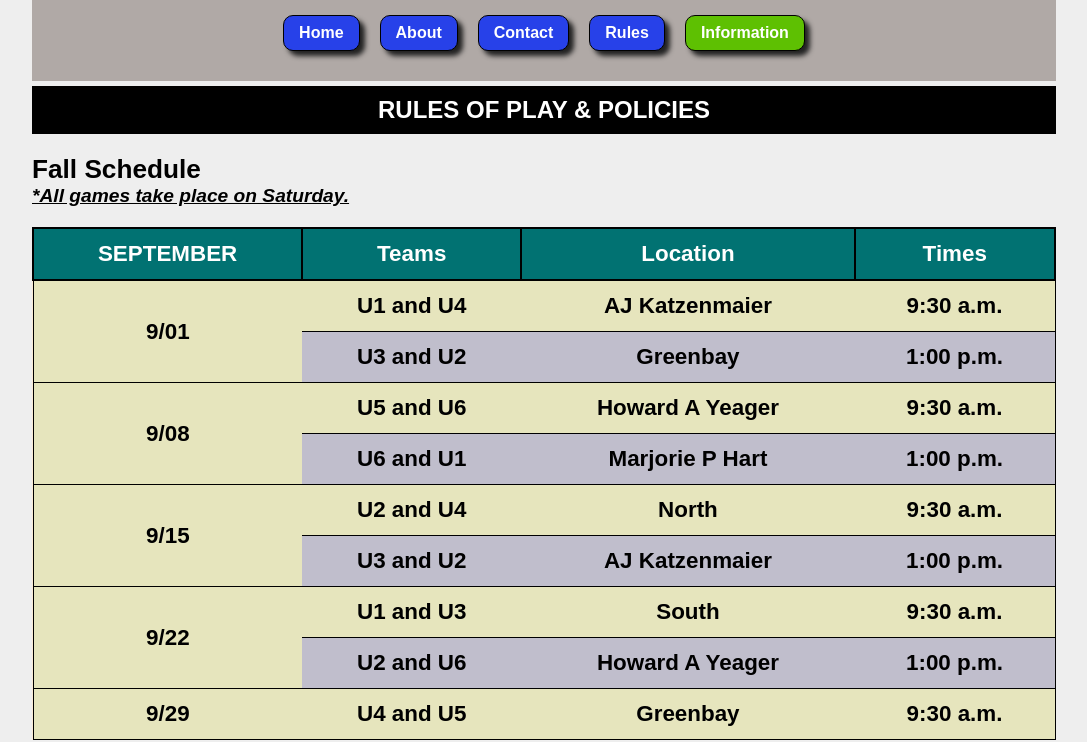
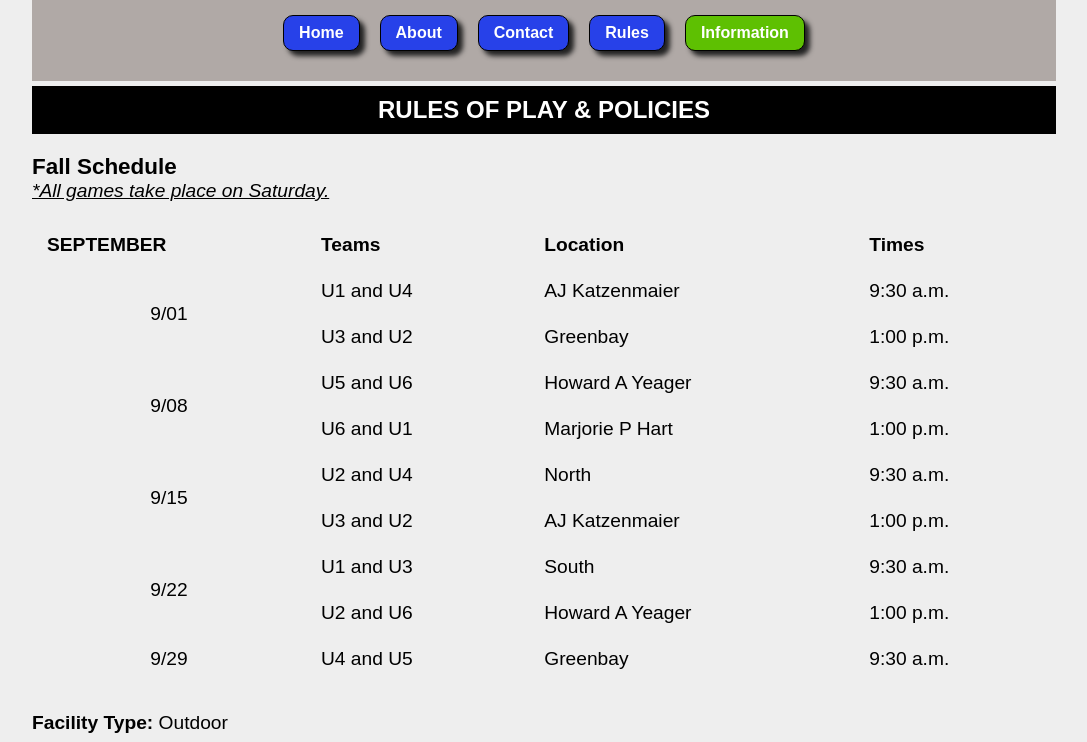
Before and after one commit to Lucho-Vidal/-Mighty-Ducks-Hockey-League, a plain HTML site: page game_info.html in a window 1280 px wide. Shown: the part 95-837 px from the top of the page, without its empty margins (96-1183 px from the left). Drawn offline with Linux system fonts and the light colour scheme.

Commit message:
se corrigio el disenio de la tabla a lo solicitado y un error del validador html

```diff
--- a/Styles/style.css
+++ b/Styles/style.css
@@ -94,6 +94,9 @@ ol > li,
 ul > li{
     margin: 30px;
 }
+.circle {
+    list-style-type: circle;
+}
 
 p {
     font-size: 1.2rem;
@@ -110,30 +113,19 @@ caption > p {
     text-decoration: underline;
 }
 table{
-    background-color: antiquewhite;
-    border: 1px solid #000;
     width: 100%;
     border-collapse: collapse;
-    font-size: 1.4rem;
-    font-weight: bold;
+    font-size: 1.2rem;
+
 }
 
-th {
-    background-color: rgb(1, 114, 114);
-    border: 2px solid #000;
-    color: #fff;
-}
-tr {
-    background-color: rgb(192, 190, 204);
-    border: 1px solid #000;
 
-}
 td, th {
     padding: 12px 15px;
+    text-align: left;
+}
+.aling{
     text-align: center;
-}
-tbody  tr:nth-child(even){
-    background-color: #e6e5bd;
 }
 
 div > p {
--- a/game_info.html
+++ b/game_info.html
@@ -48,7 +48,7 @@
                 </th>
             </tr>
             <tr>
-                <td rowspan="2">
+                <td rowspan="2" class="aling">
                     9/01
                 </td>
                 <td>
@@ -74,7 +74,7 @@
             </tr>
 
             <tr>
-                <td rowspan="2">
+                <td rowspan="2" class="aling">
                     9/08
                 </td>
                 <td>
@@ -100,7 +100,7 @@
             </tr>
 
             <tr>
-                <td rowspan="2">
+                <td rowspan="2" class="aling">
                     9/15
                 </td>
                 <td>
@@ -126,7 +126,7 @@
             </tr>
 
             <tr>
-                <td rowspan="2">
+                <td rowspan="2" class="aling">
                     9/22
                 </td>
                 <td>
@@ -152,7 +152,7 @@
             </tr>
 
             <tr>
-                <td>
+                <td class="aling">
                     9/29
                 </td>
                 <td>
```
Also changed, not shown: rules.html (+1 -1 lines).
